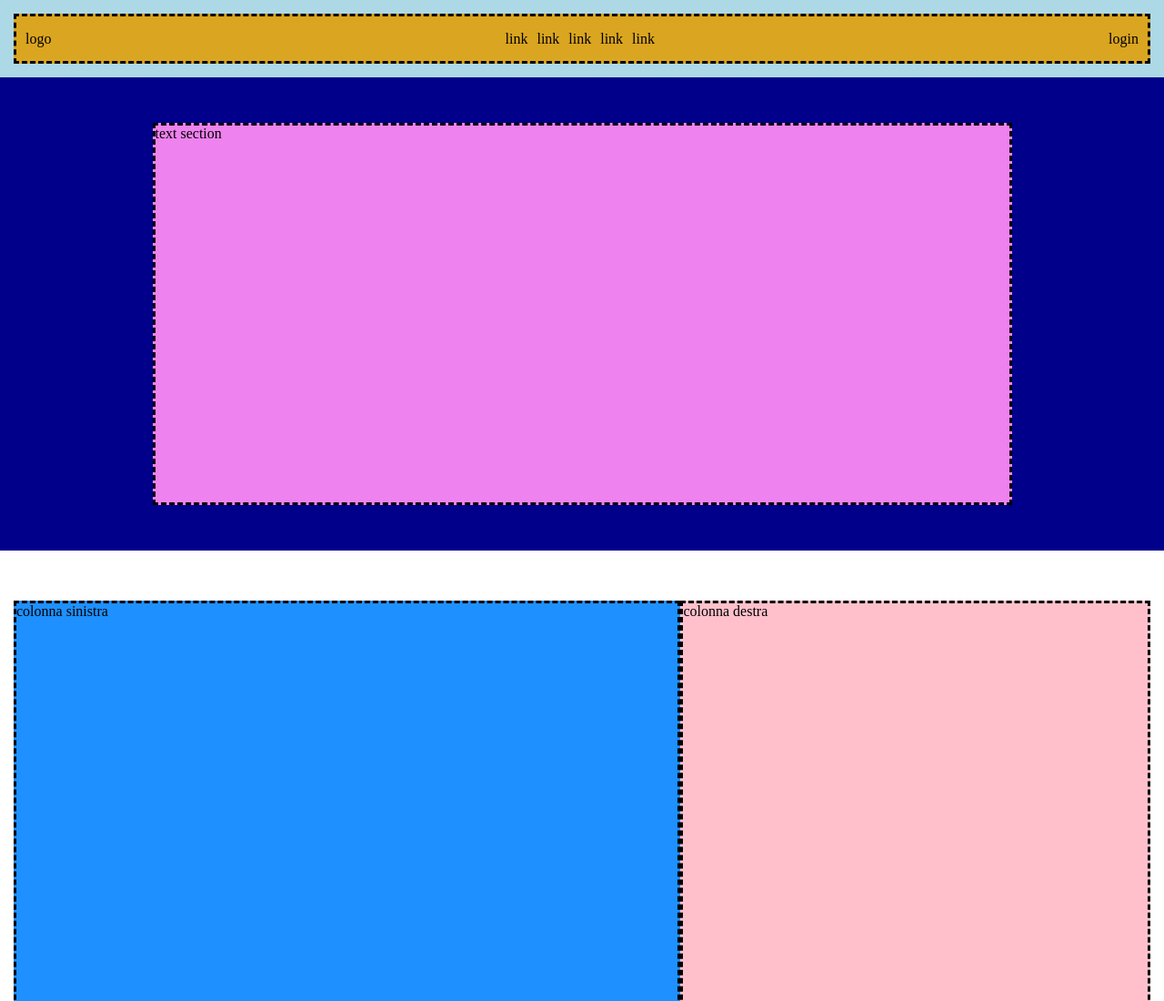
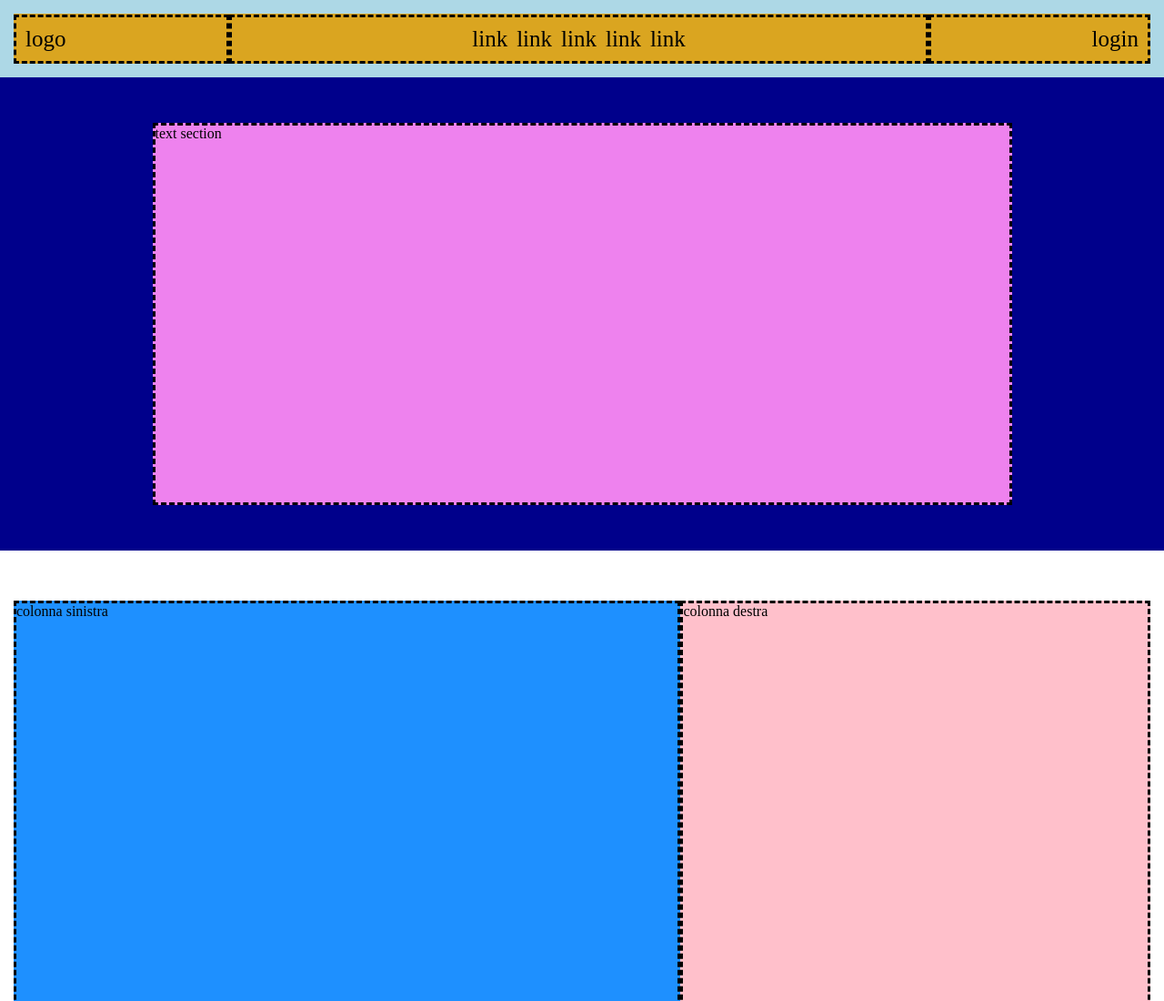
Before and after one commit to matteomedori/htmlcss-struttura-discord, a plain HTML site: page index.html in a window 1280 px wide. Shown: the top 1100 px of the page at 91% size. Drawn offline with Linux system fonts and the light colour scheme.

Commit message:
fix: bordi nav header

```diff
--- a/css/style.css
+++ b/css/style.css
@@ -128,9 +128,10 @@ HEADER
 .navigation {
   max-width: 1250px;
   margin: 0 auto;
-  border: 3px dashed black;
+  /* border: 3px dashed black; */
   display: flex;
   align-items: center;
+  font-size: 25px;
 }
 
 #logo,
@@ -148,6 +149,7 @@ HEADER
 
 .navigation > div {
   padding: 10px;
+  border: 3px dashed black;
 }
 
 ul.link-list {
```
